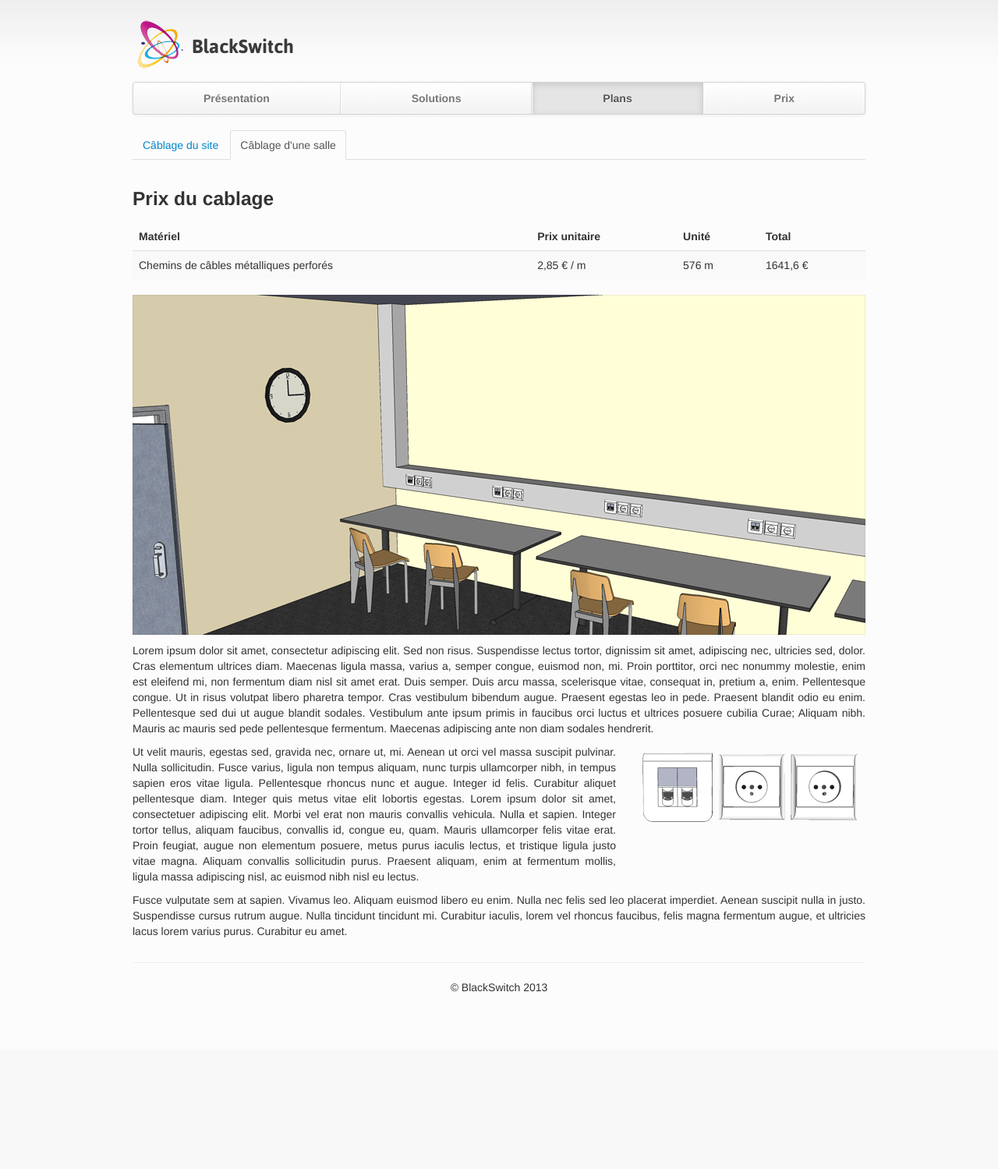
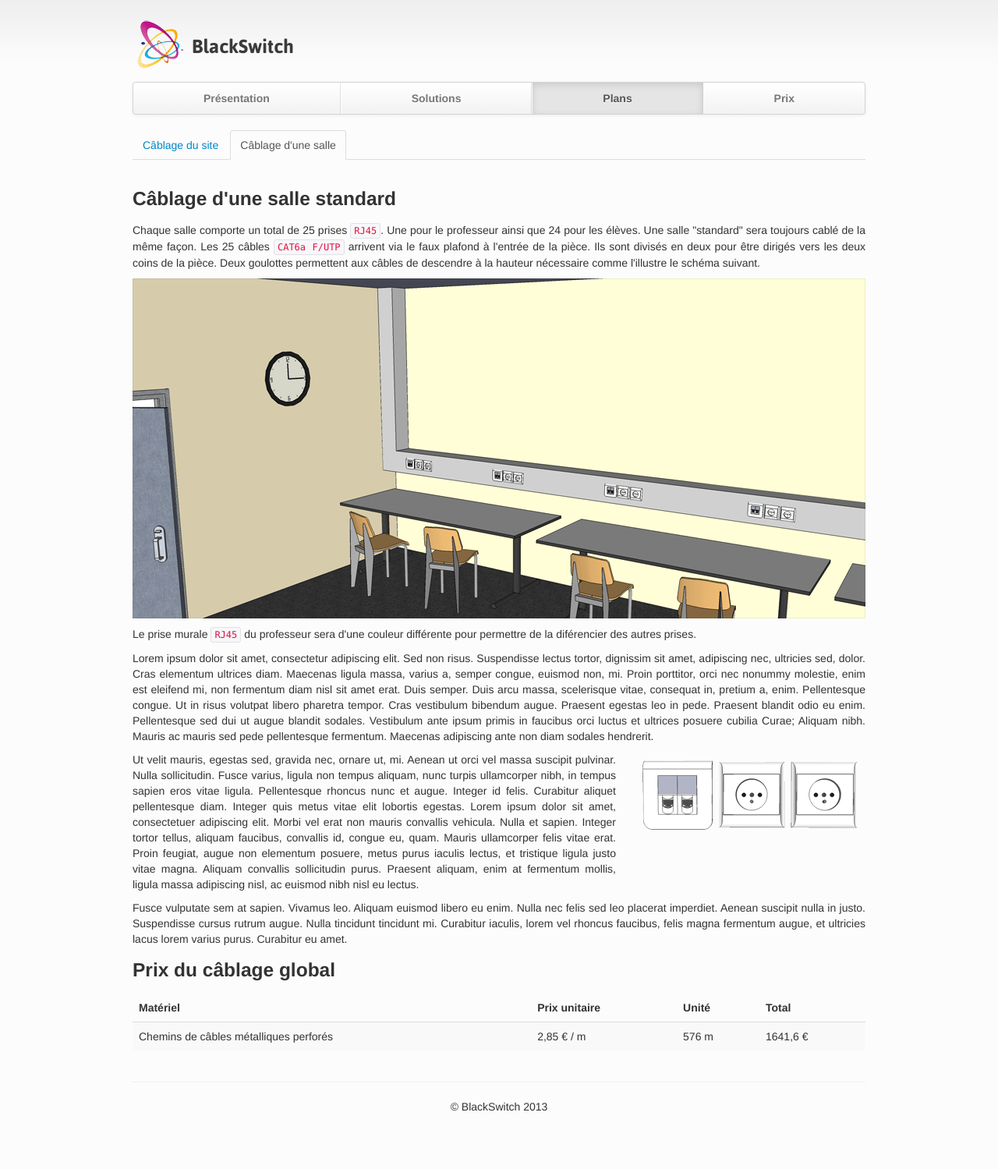
Before and after one commit to aerialls/TCS, a PHP site: template templates/maps.html.twig in a window 1280 px wide, after a click on "Câblage d'une salle". Shown: the whole page at 78% size. Before the commit the page ends 1272 px from the top, so only its background shows below. Run offline with PHP 8.4, Linux system fonts and the light colour scheme; the template is opened without the code that fills it, so the values that code supplies are empty; some libraries are stand-ins or nearby versions.

Commit message:
updated things

```diff
--- a/templates/maps.html.twig
+++ b/templates/maps.html.twig
@@ -55,7 +55,39 @@
     </div>
     <div class="tab-pane" id="salle">
         <!-- Cablage d'une salle -->
-        <h3>Prix du cablage</h3>
+        <h3>Câblage d'une salle standard</h3>
+
+        <p>
+            Chaque salle comporte un total de 25 prises <code>RJ45</code>. Une pour le professeur
+            ainsi que 24 pour les élèves. Une salle "standard" sera toujours
+            cablé de la même façon. Les 25 câbles <code>CAT6a F/UTP</code> arrivent
+            via le faux plafond à l'entrée de la pièce. Ils sont divisés en deux
+            pour être dirigés vers les deux coins de la pièce. Deux goulottes
+            permettent aux câbles de descendre à la hauteur nécessaire comme
+            l'illustre le schéma suivant.
+        </p>
+
+        <img id="piece-schema" src="/images/piece.png">
+
+        <p>
+            Le prise murale <code>RJ45</code> du professeur sera d'une couleur différente pour
+            permettre de la diférencier des autres prises.
+        </p>
+
+        <p>Lorem ipsum dolor sit amet, consectetur adipiscing elit. Sed non risus. Suspendisse lectus tortor, dignissim sit amet, adipiscing nec, ultricies sed, dolor. Cras elementum ultrices diam. Maecenas ligula massa, varius a, semper congue, euismod non, mi. Proin porttitor, orci nec nonummy molestie, enim est eleifend mi, non fermentum diam nisl sit amet erat. Duis semper. Duis arcu massa, scelerisque vitae, consequat in, pretium a, enim. Pellentesque congue. Ut in risus volutpat libero pharetra tempor. Cras vestibulum bibendum augue. Praesent egestas leo in pede. Praesent blandit odio eu enim. Pellentesque sed dui ut augue blandit sodales. Vestibulum ante ipsum primis in faucibus orci luctus et ultrices posuere cubilia Curae; Aliquam nibh. Mauris ac mauris sed pede pellentesque fermentum. Maecenas adipiscing ante non diam sodales hendrerit.</p>
+
+        <div class="row">
+            <div class="span8">
+                <p>Ut velit mauris, egestas sed, gravida nec, ornare ut, mi. Aenean ut orci vel massa suscipit pulvinar. Nulla sollicitudin. Fusce varius, ligula non tempus aliquam, nunc turpis ullamcorper nibh, in tempus sapien eros vitae ligula. Pellentesque rhoncus nunc et augue. Integer id felis. Curabitur aliquet pellentesque diam. Integer quis metus vitae elit lobortis egestas. Lorem ipsum dolor sit amet, consectetuer adipiscing elit. Morbi vel erat non mauris convallis vehicula. Nulla et sapien. Integer tortor tellus, aliquam faucibus, convallis id, congue eu, quam. Mauris ullamcorper felis vitae erat. Proin feugiat, augue non elementum posuere, metus purus iaculis lectus, et tristique ligula justo vitae magna. Aliquam convallis sollicitudin purus. Praesent aliquam, enim at fermentum mollis, ligula massa adipiscing nisl, ac euismod nibh nisl eu lectus.</p>
+            </div>
+            <div class="span4">
+                <img src="/images/connectiques.png">
+            </div>
+        </div>
+
+        <p>Fusce vulputate sem at sapien. Vivamus leo. Aliquam euismod libero eu enim. Nulla nec felis sed leo placerat imperdiet. Aenean suscipit nulla in justo. Suspendisse cursus rutrum augue. Nulla tincidunt tincidunt mi. Curabitur iaculis, lorem vel rhoncus faucibus, felis magna fermentum augue, et ultricies lacus lorem varius purus. Curabitur eu amet.</p>
+
+        <h3>Prix du câblage global</h3>
 
         <table class="table table-striped">
             <thead>
@@ -75,21 +107,6 @@
                 </tr>
             </tbody>
         </table>
-
-        <img id="piece-schema" src="/images/piece.png">
-
-
-        <p>Lorem ipsum dolor sit amet, consectetur adipiscing elit. Sed non risus. Suspendisse lectus tortor, dignissim sit amet, adipiscing nec, ultricies sed, dolor. Cras elementum ultrices diam. Maecenas ligula massa, varius a, semper congue, euismod non, mi. Proin porttitor, orci nec nonummy molestie, enim est eleifend mi, non fermentum diam nisl sit amet erat. Duis semper. Duis arcu massa, scelerisque vitae, consequat in, pretium a, enim. Pellentesque congue. Ut in risus volutpat libero pharetra tempor. Cras vestibulum bibendum augue. Praesent egestas leo in pede. Praesent blandit odio eu enim. Pellentesque sed dui ut augue blandit sodales. Vestibulum ante ipsum primis in faucibus orci luctus et ultrices posuere cubilia Curae; Aliquam nibh. Mauris ac mauris sed pede pellentesque fermentum. Maecenas adipiscing ante non diam sodales hendrerit.</p>
-
-        <div class="row">
-            <div class="span8">
-                <p>Ut velit mauris, egestas sed, gravida nec, ornare ut, mi. Aenean ut orci vel massa suscipit pulvinar. Nulla sollicitudin. Fusce varius, ligula non tempus aliquam, nunc turpis ullamcorper nibh, in tempus sapien eros vitae ligula. Pellentesque rhoncus nunc et augue. Integer id felis. Curabitur aliquet pellentesque diam. Integer quis metus vitae elit lobortis egestas. Lorem ipsum dolor sit amet, consectetuer adipiscing elit. Morbi vel erat non mauris convallis vehicula. Nulla et sapien. Integer tortor tellus, aliquam faucibus, convallis id, congue eu, quam. Mauris ullamcorper felis vitae erat. Proin feugiat, augue non elementum posuere, metus purus iaculis lectus, et tristique ligula justo vitae magna. Aliquam convallis sollicitudin purus. Praesent aliquam, enim at fermentum mollis, ligula massa adipiscing nisl, ac euismod nibh nisl eu lectus.</p>
-            </div>
-            <div class="span4">
-                <img src="/images/connectiques.png">
-            </div>
-        </div>
-        <p>Fusce vulputate sem at sapien. Vivamus leo. Aliquam euismod libero eu enim. Nulla nec felis sed leo placerat imperdiet. Aenean suscipit nulla in justo. Suspendisse cursus rutrum augue. Nulla tincidunt tincidunt mi. Curabitur iaculis, lorem vel rhoncus faucibus, felis magna fermentum augue, et ultricies lacus lorem varius purus. Curabitur eu amet.</p>
     </div>
 </div>
 {% endblock %}
```
